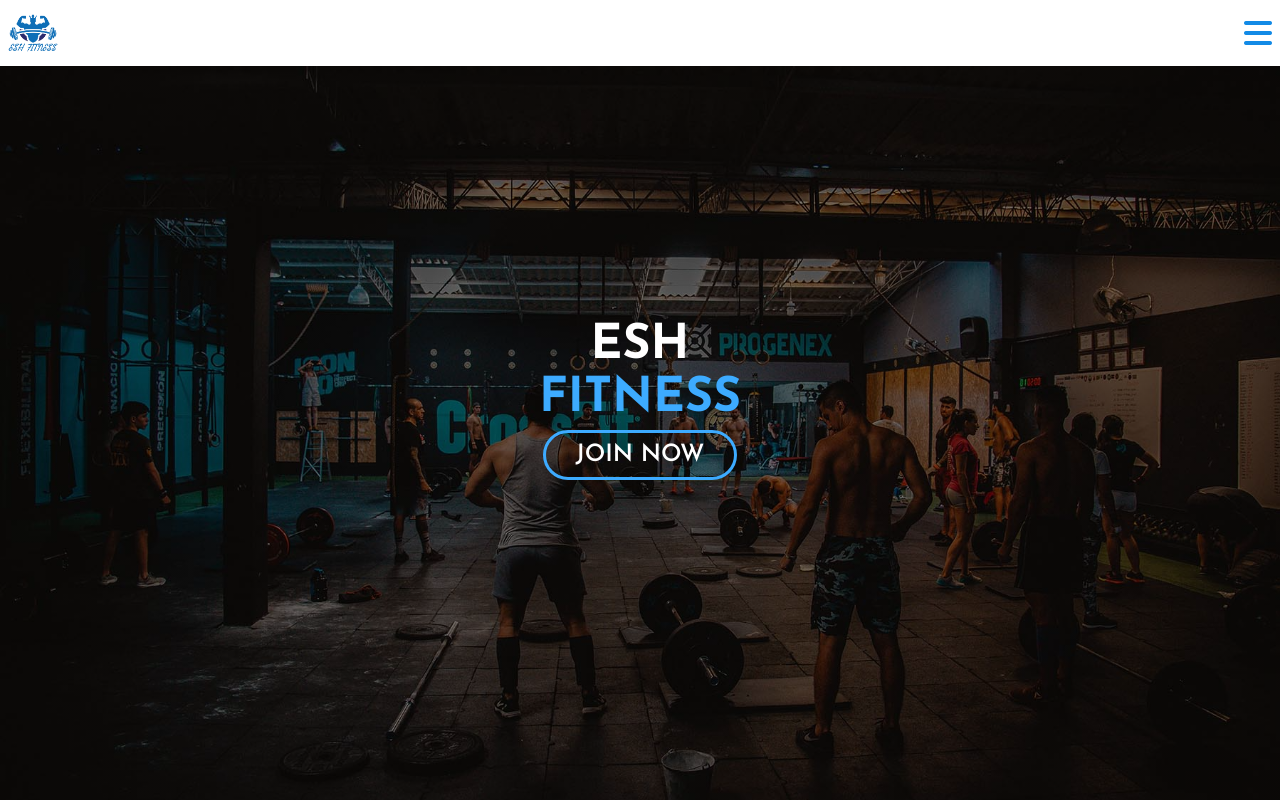
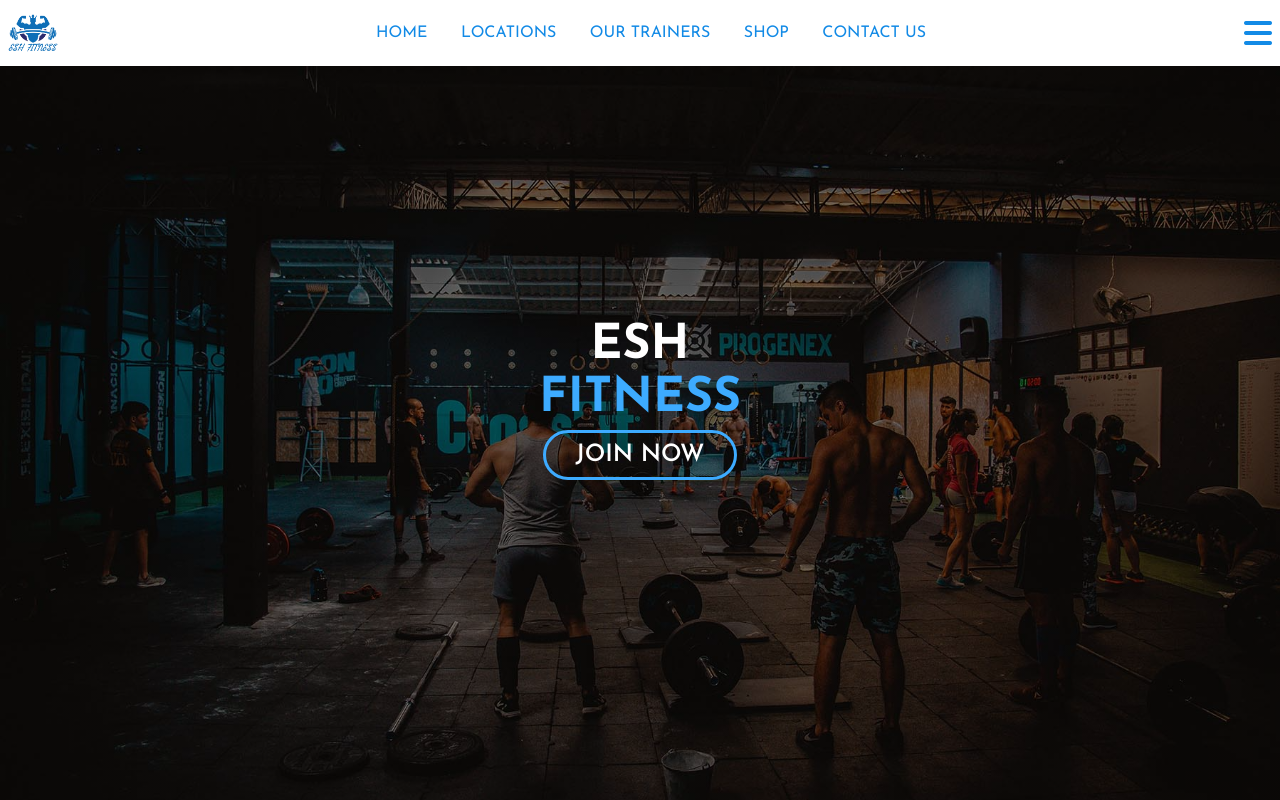
Before and after one commit to SmilinJasper/Gym-Website, a React (Create React App) app: page / in a window 1280 px wide. Shown: the top 800 px of the page. Built offline with nearby package versions, Linux system fonts and the light colour scheme.

Commit message:
add-big-screen-nav-bar

```diff
--- a/src/App.css
+++ b/src/App.css
@@ -126,6 +126,13 @@
 }
 
 
+/* LInks */
+
+a {
+    text-decoration: none;
+}
+
+
 /* Buttons */
 
 .button,
--- a/src/components/header.css
+++ b/src/components/header.css
@@ -58,6 +58,20 @@
 }
 
 .nav-bar {
+    width: 550px;
+    display: flex;
+    justify-content: space-between;
+}
+
+.nav-bar a {
+    color: #128ae6;
+}
+
+.nav-bar a:hover {
+    color: hsl(206, 100%, 35%);
+}
+
+.nav-bar-mobile {
     height: 100vh;
     background: rgba(0, 0, 0, 0.75);
     display: -webkit-box;
@@ -72,11 +86,11 @@
     text-align: start;
 }
 
-.nav-bar li:first-child {
+.nav-bar-mobile li:first-child {
     margin-top: 4.5em;
 }
 
-.nav-bar li:not(:last-child) {
+.nav-bar-mobile li:not(:last-child) {
     padding-bottom: 12px;
 }
 
--- a/src/components/header.jsx
+++ b/src/components/header.jsx
@@ -14,13 +14,20 @@
 
                     <div className='head'>
                         <img className='company-logo' src='/images/logo.png' alt='ESH Fitness Gym, Sulur, Coimbatore, Tamilnadu, India Logo' />
+                            <ul className='nav-bar'>
+                            <li><NavLink to='/'>Home</NavLink></li>
+                            <li><NavLink to='index.html'>Locations</NavLink></li>
+                            <li><NavLink to='index.html'>Our Trainers</NavLink></li>
+                            <li><NavLink to='index.html'>Shop</NavLink></li>
+                            <li><NavLink to='index.html'>Contact Us</NavLink></li>
+                            </ul>
                         <label for='nav-toggle' className='fas fa-bars fa-2x'></label>
                     </div>
 
                     <input type='checkbox' id='nav-toggle' className='nav-toggle' />
 
                     <nav>
-                        <ul className='nav-bar'>
+                        <ul className='nav-bar-mobile'>
                             <li><NavLink to='/'>Home</NavLink></li>
                             <li><NavLink to='index.html'>Locations</NavLink></li>
                             <li><NavLink to='index.html'>Our Trainers</NavLink></li>
```
